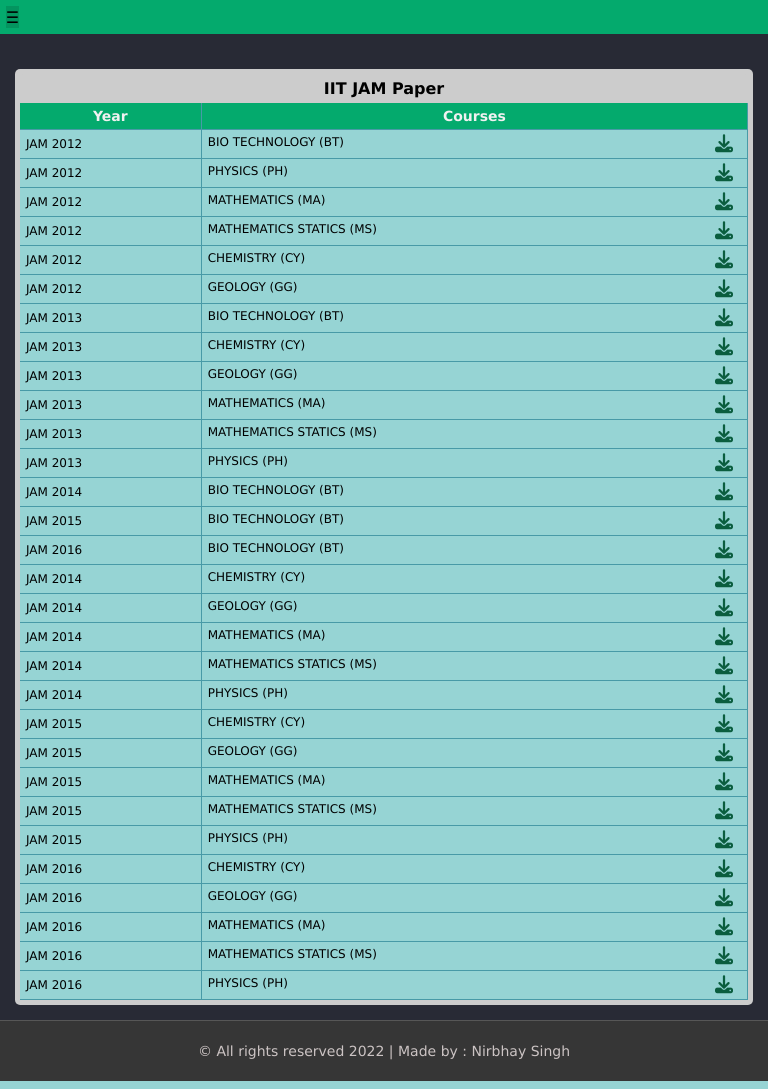
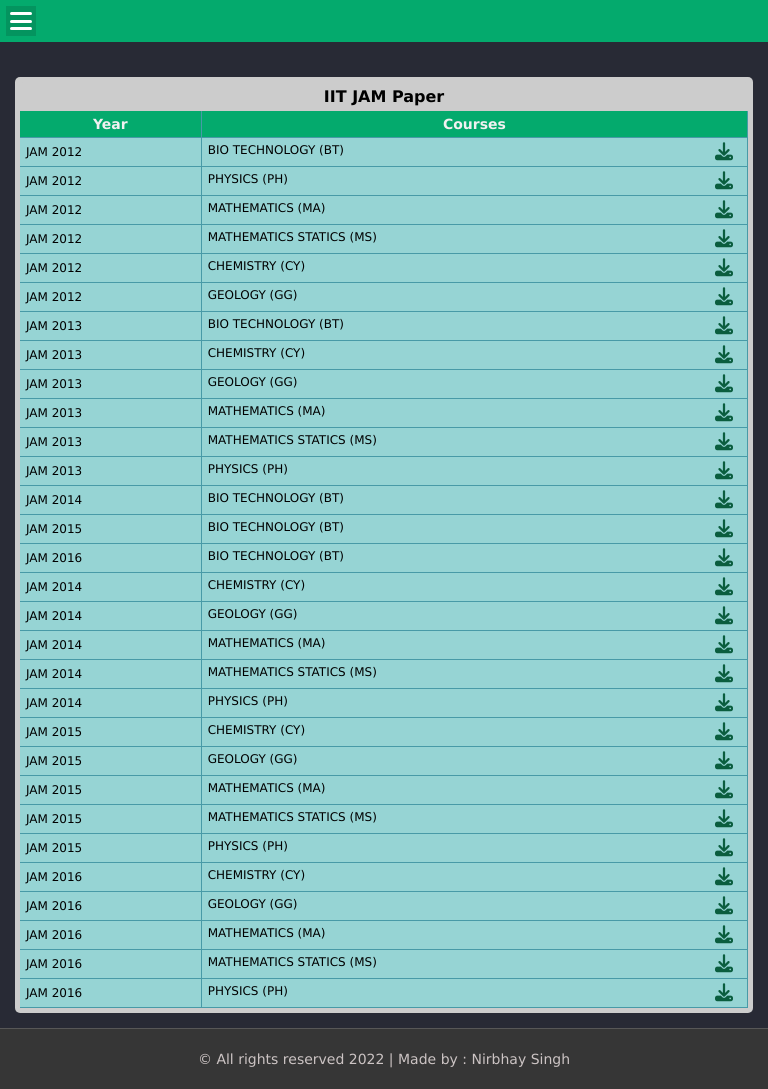
Before and after one commit to Nirbhay4122/freepdfapp, a Django app: page /freepdf/jam in a window 768 px wide. Shown: the part 97-1186 px from the top of the page. Run offline with Django 4.2, Linux system fonts and the light colour scheme; data comes from the database, SQL or seed files in the repository; some libraries are stand-ins or nearby versions.

Commit message:
maked responsive for mobile view and tab view.

```diff
--- a/pdfapp/templates/jam.html
+++ b/pdfapp/templates/jam.html
@@ -77,23 +77,6 @@
                         </div>
                     </div>
                 </div>
-                <script>
-                    // sign up form scripts
-                    function opensignupform() {
-                        document.getElementById("signup-form").style.display = "block"
-                    }
-                    function closesignupform() {
-                        document.getElementById("signup-form").style.display = "none"
-                    }
-                    // login form scripts
-                    function openloginform() {
-                        document.getElementById("login-form").style.display = "block"
-                    }
-                    function closeloginform() {
-                        document.getElementById("login-form").style.display = "none"
-                    }
-
-                </script>
             </div>
     </header>
     <!-- Header ends here -->
@@ -102,8 +85,14 @@
     <ul class="mainnav">
         <!-- main box start here -->
         <div class="navbtn">
-            <div class="cross">&#9776;</div>
-            <div class="main-box">
+            <div class="cross" onclick="navbarbox()">
+                <div class="hamberg" onclick="hambtn()">
+                    <span id="bar-1" class="bar"></span>
+                    <span id="bar-2"  class="bar"></span>
+                    <span id="bar-3"  class="bar"></span>
+                </div>
+            </div>
+            <div id="navbx" class="main-box">
                 <li class="dropdown">
                     <span class="active">Years Wise Paper<i class="fa fa-caret-right"></i></span>
                 </li>
@@ -160,6 +149,53 @@
         </div>
 
     </footer>
+
+
+    <!-- Scripts coding starts here -->
+
+    <script>
+
+        var a = 1;
+        // sign up form scripts
+        function opensignupform() {
+            document.getElementById("signup-form").style.display = "block"
+        }
+        function closesignupform() {
+            document.getElementById("signup-form").style.display = "none"
+        }
+        // login form scripts
+        function openloginform() {
+            document.getElementById("login-form").style.display = "block"
+        }
+        function closeloginform() {
+            document.getElementById("login-form").style.display = "none"
+        }
+
+        // navbar scripts starts here
+        function navbarbox() {
+            const navopen = document.getElementById("navbx").style;
+            const navclose = document.getElementById("navbx").style;
+            const bar1 = document.getElementById("bar-1").style;
+            const bar2 = document.getElementById("bar-2").style;
+            const bar3 = document.getElementById("bar-3").style;
+            if (a==1) {
+                navopen.display = "block";
+                bar1.cssText = "position: absolute; transform: rotate(-45deg); width: 25px;";
+                bar2.display = "none";
+                bar3.cssText = "position: absolute; transform: rotate(45deg); width: 25px;";
+                return a = 0;
+            }else {
+                navclose.display = "none";
+                bar1.cssText = "position: relative; transform: rotate(0deg); width: 100%;";
+                bar2.display = "block";
+                bar3.cssText = "position: relative; transform: rotate(0deg); width: 100%;";
+                return a = 1;
+            }
+        }
+
+    </script>
+
+    <!-- scripts ended -->
 </body>
 
 </html>
--- a/static/css/colleges.css
+++ b/static/css/colleges.css
@@ -77,6 +77,7 @@
   padding: 50px 20px 20px 20px;
   gap: 10px;
 }
+
 /* Design for heading */
 .heading {
   background-color: #cccccc;
```
Also changed, not shown: static/css/index.css (+26 -18 lines), static/css/jam.css (+0 -7 lines).
